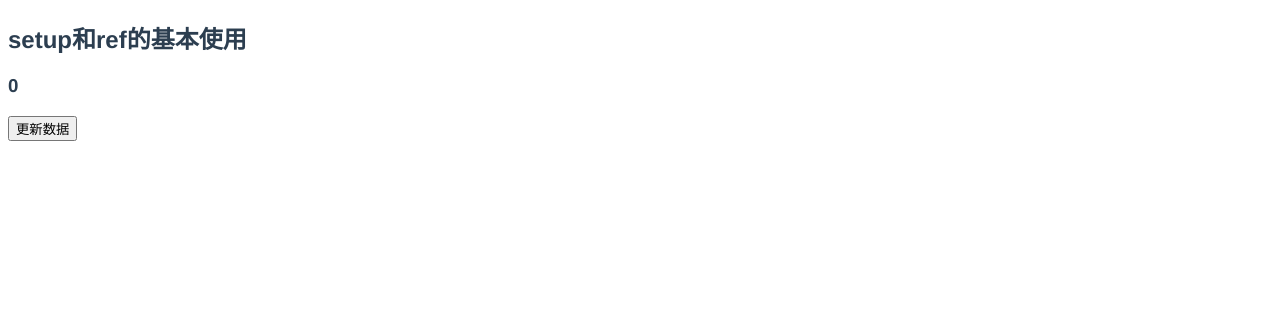
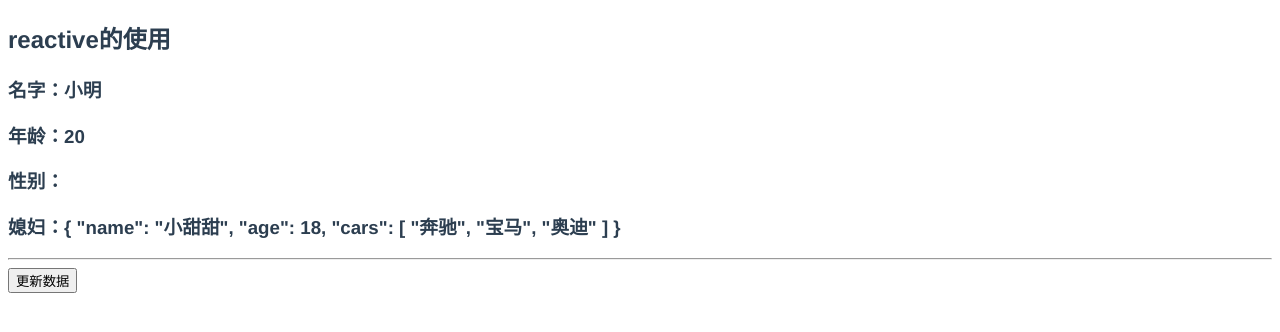
Before and after one commit to GHwhisper/Vue3_Study, a Vue app: page / in a window 1280 px wide. Shown: the top 332 px of the page. Built offline with nearby package versions, Linux system fonts and the light colour scheme.

Commit message:
reactive的基本使用，操作代理对象影响界面更新渲染

```diff
--- a/src/App.vue
+++ b/src/App.vue
@@ -1,45 +1,62 @@
 <template>
-  <h2>setup和ref的基本使用</h2>
-  <h3>{{ count }}</h3>
-  <button @click="updateCount">更新数据</button>
+  <h2>reactive的使用</h2>
+  <h3>名字：{{ user.name }}</h3>
+  <h3>年龄：{{ user.age }}</h3>
+  <h3>性别：{{ user.gender }}</h3>
+  <h3>媳妇：{{ user.wife }}</h3>
+  <hr>
+  <button @click="updateUser">更新数据</button>
 </template>
 
 <script lang="ts">
-import { defineComponent, ref } from 'vue';
+import { defineComponent, reactive } from 'vue';
 
 export default defineComponent({
   name: 'App',
-  // 需求：页面打开后看到一个数据，点击按钮，数据发生变化
+  // 需求： 显示用户的相关信息，点击按钮可以更新
+  /**
+   * 作用: 定义多个数据的响应式
+   * const proxy = reactive(obj): 接收一个普通对象然后返回该普通对象的响应式代理器对象
+   * 响应式转换是“深层的”：会影响对象内部所有嵌套的属性
+   * 内部基于 ES6 的 Proxy 实现，通过代理对象操作源对象内部数据都是响应式的
+   */
+  setup() {
+    const obj = {
+      name: '小明',
+      age: 20,
+      wife: {
+        name: '小甜甜',
+        age: 18,
+        cars: ['奔驰', '宝马', '奥迪']
+      }
+    }
+    // 把数据变成响应式的数据
+    // 返回的是一个Proxy的代理对象，被代理的对象就是obj对象
+    // user现在是代理对象，obj是目标对象
+    // user对象的类型是Proxy
+    const user = reactive(obj)
 
-  // vue2实现方式
-  // data() {
-  //   return {
-  //     count: 0,
-  //   }
-  // },
-  // methods: {
-  //   updateCount() {
-  //     this.count ++
-  //   }
-  // }
+    console.log(user)
 
-  // vue3实现方式
-  // setup是组合API的入口函数
-  setup() {
-    // let count = 0 // 此时的数据并不是响应式的
-    // ref作用：定义一个响应式数据，返回一个reference（Ref）对象，其中有一个value属性，如果需要对数据进行操作，需要通过该Ref对象调用value的方式进行操作
-    // html模板中不需要.value写法
-    // ref一般用来定义一个基本数据类型的响应式数据
-    const count = ref(0)
-    console.log(count)
+    const updateUser = () => {
+      user.name += '=='
+      user.age += 2
+      user.wife.name += '=='
+      user.wife.cars[0] = '玛莎拉蒂'
 
-    function updateCount() {
-      count.value ++
+      // user-->代理对象，obj-->目标对象
+      // user对象或者obj对象添加一个新属性，哪种方式会影响界面更新
+      // obj.gender = '男' // 该方式不会使界面更新界面
+      // user.gender = '男' // 该方式界面会更新，而且这个数据最终也添加到了obj对象中
+
+      // user对象或者obj对象中移除一个已经存在的属性，哪种方式会影响界面更新
+      // delete obj.age
+      // delete user.age
     }
 
     return {
-      count,
-      updateCount
+      user,
+      updateUser,
     }
   }
 });
```
